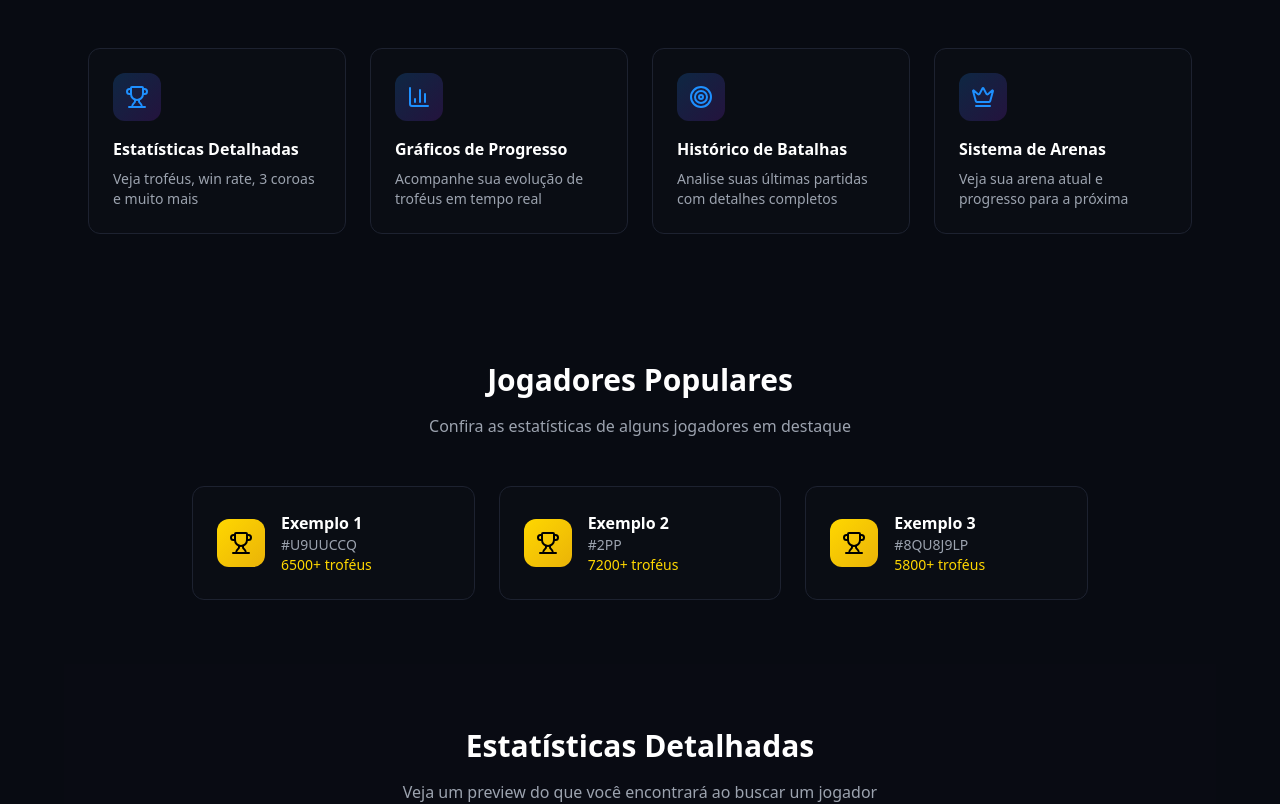
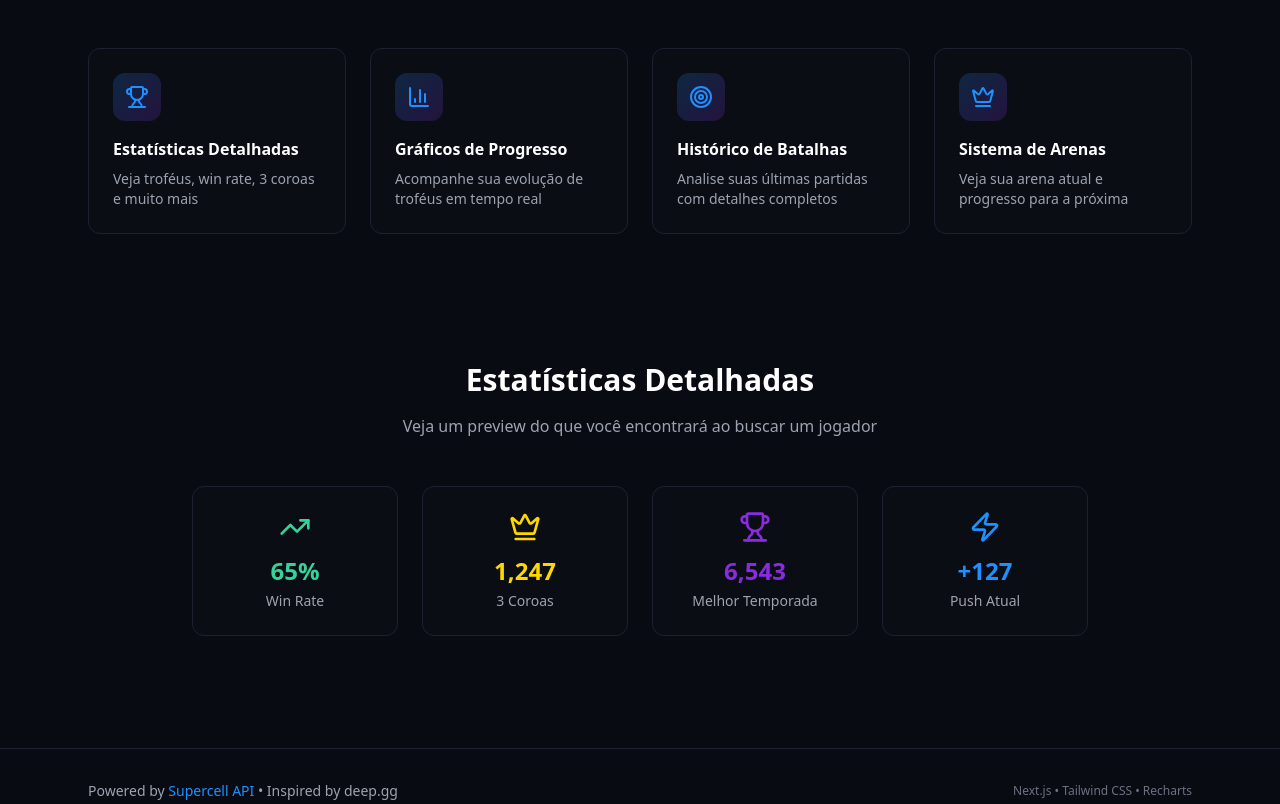
Before and after one commit to ofAbdala/CRStats, a Next.js app: page / in a window 1280 px wide. Shown: the part 843-1647 px from the top of the page. Built offline with nearby package versions, Linux system fonts and the light colour scheme.

Commit message:
Update popular players to show only players from loaded battles

```diff
--- a/app/page.tsx
+++ b/app/page.tsx
@@ -126,11 +126,28 @@ export default function Page() {
     }
   ];
 
-  const popularPlayers = [
-    { tag: "U9UUCCQ", name: "Exemplo 1", trophies: "6500+" },
-    { tag: "2PP", name: "Exemplo 2", trophies: "7200+" },
-    { tag: "8QU8J9LP", name: "Exemplo 3", trophies: "5800+" }
-  ];
+  // Extrai jogadores únicos das batalhas carregadas
+  const getPopularPlayersFromBattles = () => {
+    if (!battles.length) return [];
+
+    const uniquePlayers = new Map();
+
+    battles.forEach(battle => {
+      // Adiciona o oponente se não existir
+      if (battle.opponentTag && battle.opponentName && !uniquePlayers.has(battle.opponentTag)) {
+        uniquePlayers.set(battle.opponentTag, {
+          tag: battle.opponentTag,
+          name: battle.opponentName,
+          trophies: battle.opponentTrophies ? `${battle.opponentTrophies.toLocaleString()}` : "N/A"
+        });
+      }
+    });
+
+    // Retorna até 6 jogadores únicos
+    return Array.from(uniquePlayers.values()).slice(0, 6);
+  };
+
+  const popularPlayers = getPopularPlayersFromBattles();
 
   return (
     <div className="min-h-screen bg-bg-dark">
@@ -252,13 +269,14 @@ export default function Page() {
           </section>
 
           {/* Popular Players Section */}
-          <section className="py-16 px-6">
+          {popularPlayers.length > 0 && (
+            <section className="py-16 px-6">
             <div className="text-center mb-12">
-              <h2 className="text-3xl font-bold text-white mb-4">Jogadores Populares</h2>
-              <p className="text-gray-400">Confira as estatísticas de alguns jogadores em destaque</p>
+              <h2 className="text-3xl font-bold text-white mb-4">Jogadores Recentes</h2>
+              <p className="text-gray-400">Oponentes encontrados nas últimas batalhas</p>
             </div>
 
-            <div className="grid grid-cols-1 md:grid-cols-3 gap-6 max-w-4xl mx-auto">
+            <div className="grid grid-cols-1 md:grid-cols-2 lg:grid-cols-3 gap-6 max-w-6xl mx-auto">
               {popularPlayers.map((player, index) => (
                 <button
                   key={index}
@@ -270,20 +288,21 @@ export default function Page() {
                 >
                   <div className="flex items-center gap-4">
                     <div className="w-12 h-12 bg-gradient-to-br from-gold to-yellow-500 rounded-xl flex items-center justify-center">
-                      <Trophy className="w-6 h-6 text-black" />
+                      <span className="text-lg">👤</span>
                     </div>
                     <div>
                       <div className="font-semibold text-white group-hover:text-royal transition-colors">
                         {player.name}
                       </div>
                       <div className="text-sm text-gray-400">#{player.tag}</div>
-                      <div className="text-sm text-gold">{player.trophies} troféus</div>
+                      <div className="text-sm text-gold">{player.trophies !== "N/A" ? `${player.trophies} troféus` : "Troféus não disponíveis"}</div>
                     </div>
                   </div>
                 </button>
               ))}
             </div>
           </section>
+          )}
 
           {/* Stats Preview */}
           <section className="py-16 px-6 bg-card-dark/30">
```
